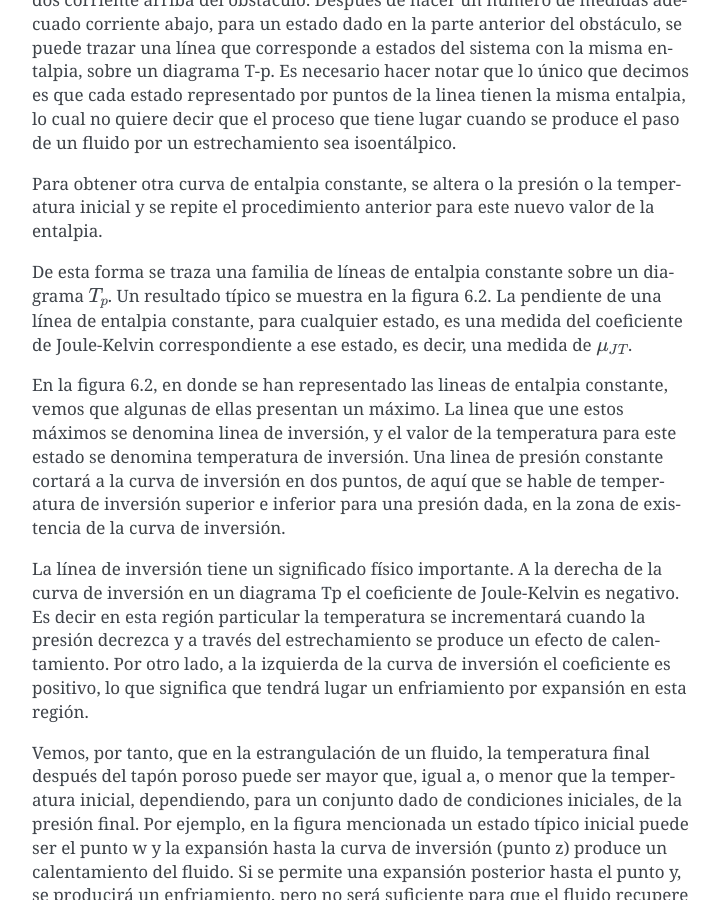
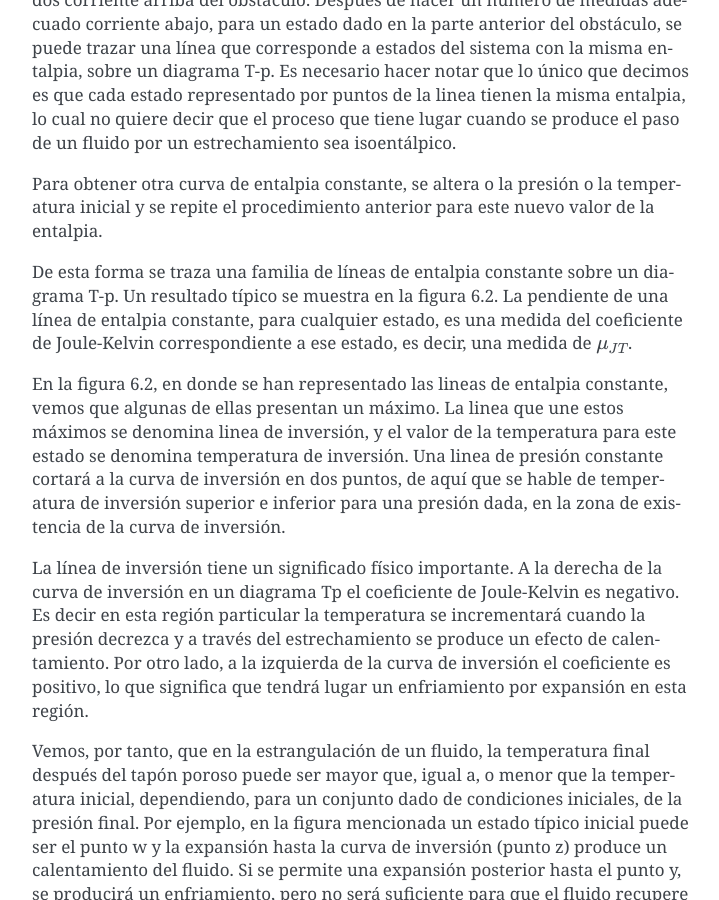
Before and after one commit to mantielero/termodinamica, a Sphinx documentation site: the page built from source/rtg_JT_JK.rst, in a window 1280 px wide and 900 px high, scrolled down 2489 px. Shown: the whole window, without its empty margins (388-1107 px from the left). Built offline with Sphinx 7.4.7, drawn with Linux system fonts in a browser that asks for light colours; pages that are not in the unit, such as notebooks, are missing from menus; some of the changed lines change nothing that is shown.

Commit message:
Update rtg_JT_JK.rst

```diff
--- a/source/rtg_JT_JK.rst
+++ b/source/rtg_JT_JK.rst
@@ -39,7 +39,7 @@
 
 Para obtener otra curva de entalpia constante, se altera o la presión o la temperatura inicial y se repite el procedimiento anterior para este nuevo valor de la entalpia.
 
-De esta forma se traza una familia de líneas de entalpia constante sobre un diagrama :math:`T_p`. Un resultado típico se muestra en la figura 6.2. La pendiente de una línea de entalpia constante, para cualquier estado, es una medida del coeficiente de Joule-Kelvin correspondiente a ese estado, es decir, una medida de :math:`\mu_{JT}`.
+De esta forma se traza una familia de líneas de entalpia constante sobre un diagrama T-p. Un resultado típico se muestra en la figura 6.2. La pendiente de una línea de entalpia constante, para cualquier estado, es una medida del coeficiente de Joule-Kelvin correspondiente a ese estado, es decir, una medida de :math:`\mu_{JT}`.
 
 En la figura 6.2, en donde se han representado las lineas de entalpia constante, vemos que algunas de ellas presentan un máximo. La linea que une estos máximos se denomina linea de inversión, y el valor de la temperatura para este estado se denomina temperatura de inversión. Una linea de presión constante cortará a la curva de inversión en dos puntos, de aquí que se hable de temperatura de inversión superior e inferior para una presión dada, en la zona de existencia de la curva de inversión.
 
```
